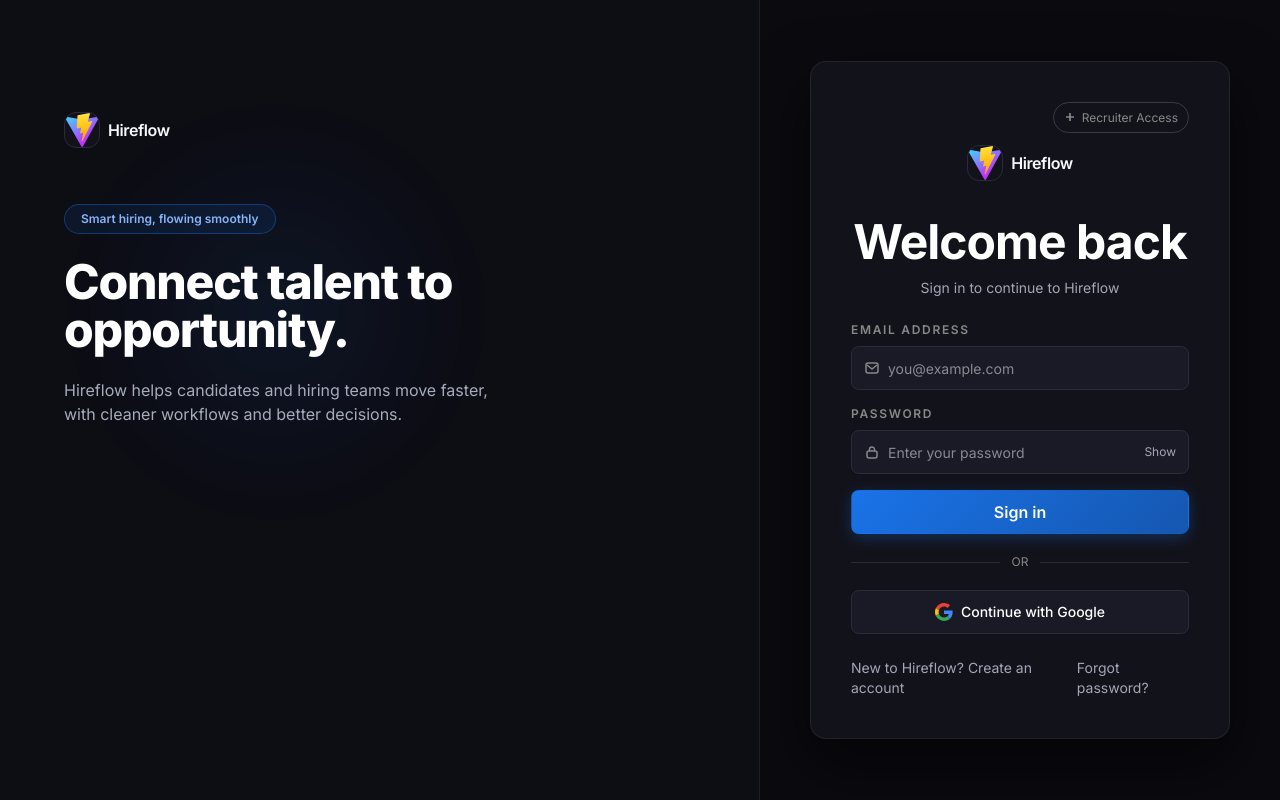
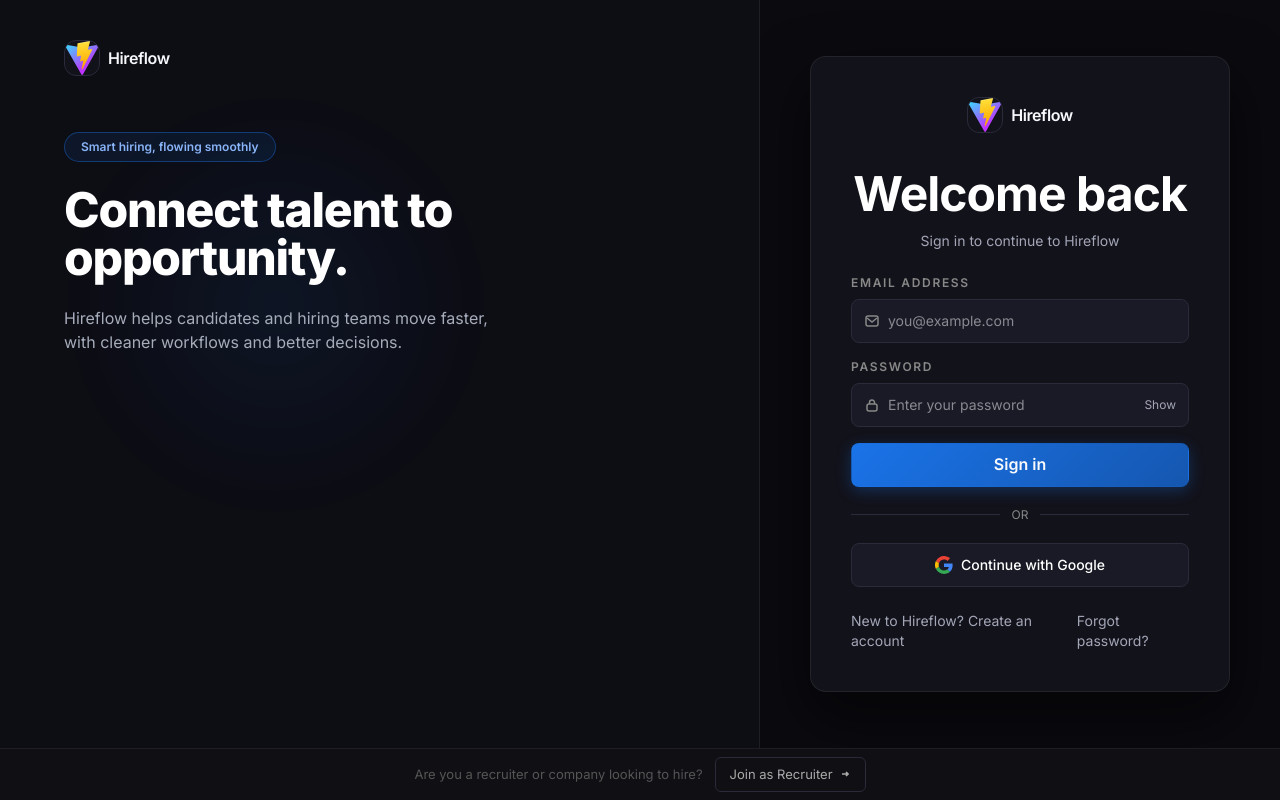
Before and after one commit to sharancode3/Hireflow, a React (Vite) app in the folder frontend/: page /Hireflow/login in a window 1280 px wide. Built offline with nearby package versions, Linux system fonts and the light colour scheme; no server answers.

Commit message:
Unify auth split layout and redesign recruiter registration

```diff
--- a/frontend/src/components/AuthLayout.tsx
+++ b/frontend/src/components/AuthLayout.tsx
@@ -1,3 +1,4 @@
+import type { ReactNode } from "react";
 import { Outlet } from "react-router-dom";
 
 export function AuthLayout() {
@@ -9,3 +10,32 @@
     </div>
   );
 }
+
+type AuthSplitLayoutProps = {
+  leftPanel: ReactNode;
+  rightPanel: ReactNode;
+  bottomBar?: ReactNode;
+  pageClassName?: string;
+};
+
+export function AuthSplitLayout({ leftPanel, rightPanel, bottomBar, pageClassName }: AuthSplitLayoutProps) {
+  const shellClassName = [
+    "auth-page-shell",
+    bottomBar ? "auth-page-shell--with-bottom" : "",
+    pageClassName ?? "",
+  ]
+    .filter(Boolean)
+    .join(" ");
+
+  return (
+    <div className={shellClassName}>
+      <div className="auth-split-page">
+        <div className="auth-split-layout">
+          <aside className="auth-left-panel">{leftPanel}</aside>
+          <section className="auth-right-panel">{rightPanel}</section>
+        </div>
+      </div>
+      {bottomBar ? <div className="auth-bottom-bar">{bottomBar}</div> : null}
+    </div>
+  );
+}
--- a/frontend/src/index.css
+++ b/frontend/src/index.css
@@ -1302,12 +1302,30 @@
 }
 
 .auth-split-page {
+  flex: 1;
+  display: flex;
+  flex-direction: row;
+  width: 100vw;
+  height: 100%;
+  overflow: hidden;
+  background: #0A0A0F;
+}
+
+.auth-page-shell {
   display: flex;
   flex-direction: row;
   width: 100vw;
   height: 100vh;
   overflow: hidden;
-  background: var(--color-bg);
+  background: #0A0A0F;
+}
+
+.auth-page-shell--with-bottom {
+  flex-direction: column;
+}
+
+.auth-page-shell--with-bottom .auth-split-page {
+  min-height: 0;
 }
 
 .auth-split-layout {
@@ -1329,33 +1347,108 @@
   border-right: 1px solid rgba(255, 255, 255, 0.07);
 }
 
+.auth-left-logo-wrap {
+  position: absolute;
+  top: 40px;
+  left: 64px;
+  z-index: 12;
+}
+
+.auth-left-content {
+  width: 100%;
+  max-width: 560px;
+}
+
 .auth-right-panel {
   width: 520px;
   flex-shrink: 0;
-  background: var(--color-bg);
+  min-height: 0;
+  background: #0A0A0F;
   display: flex;
   align-items: center;
   justify-content: center;
   padding: 40px;
+  overflow-y: auto;
 }
 
 .auth-form-card {
   width: 100%;
   max-width: 420px;
-  background: var(--color-card);
+  background: #12121A;
   border: 1px solid rgba(255, 255, 255, 0.07);
   border-radius: 16px;
   padding: 40px;
   box-shadow: 0 25px 60px rgba(0, 0, 0, 0.5);
 }
 
+.auth-bottom-bar {
+  height: 52px;
+  width: 100%;
+  background: rgba(255, 255, 255, 0.02);
+  border-top: 1px solid rgba(255, 255, 255, 0.06);
+}
+
+.auth-bottom-bar-inner {
+  height: 100%;
+  display: flex;
+  align-items: center;
+  justify-content: center;
+  gap: 12px;
+  padding: 0 16px;
+}
+
+.auth-bottom-copy {
+  font-size: 13px;
+  color: #555555;
+}
+
+.auth-bottom-cta {
+  display: inline-flex;
+  align-items: center;
+  gap: 6px;
+  border: 1px solid #2A2A3A;
+  background: transparent;
+  border-radius: 6px;
+  padding: 6px 14px;
+  font-size: 13px;
+  color: #AAAAAA;
+  transition: border-color 150ms ease, color 150ms ease;
+}
+
+.auth-bottom-cta:hover {
+  border-color: #1A73E8;
+  color: #FFFFFF;
+}
+
 @media (max-width: 767px) {
   .auth-left-panel {
     display: none;
   }
+
+  .auth-page-shell,
+  .auth-page-shell--with-bottom,
+  .auth-split-page {
+    height: 100dvh;
+  }
+
   .auth-right-panel {
     width: 100vw;
     padding: 20px;
+    align-items: flex-start;
+  }
+
+  .auth-form-card {
+    padding: 28px 20px;
+  }
+
+  .auth-bottom-bar {
+    height: auto;
+    padding: 10px 0;
+  }
+
+  .auth-bottom-bar-inner {
+    flex-direction: column;
+    gap: 8px;
   }
 }
 
--- a/frontend/src/pages/LoginPage.tsx
+++ b/frontend/src/pages/LoginPage.tsx
@@ -5,6 +5,7 @@
 import { useAuth } from "../auth/AuthContext";
 import type { User } from "../types";
 import { Logo } from "../components/Logo";
+import { AuthSplitLayout } from "../components/AuthLayout";
 
 function IconMail() {
   return (
@@ -35,10 +36,10 @@
   );
 }
 
-function RecruiterPlusIcon() {
+function ArrowRightIcon() {
   return (
     <svg width="12" height="12" viewBox="0 0 12 12" fill="none" stroke="currentColor" strokeWidth="1.7">
-      <path d="M6 2v8M2 6h8" />
+      <path d="M3 6h6M7 4l2 2-2 2" />
     </svg>
   );
 }
@@ -108,13 +109,16 @@
   }
 
   return (
-    <div className="auth-split-page text-text">
-      <div className="auth-split-layout">
-        <aside className="auth-left-panel">
+    <AuthSplitLayout
+      pageClassName="text-text"
+      leftPanel={
+        <>
           <div className="login-left-orb" />
-          <div className="relative z-10">
+          <div className="auth-left-logo-wrap">
             <Logo />
-            <div className="mt-14 space-y-6">
+          </div>
+          <div className="auth-left-content relative z-10">
+            <div className="space-y-6">
               <span className="inline-flex rounded-full border border-[#1A73E8]/40 bg-[#1A73E8]/10 px-4 py-1.5 text-xs font-semibold text-[#8AB4F8]">
                 Smart hiring, flowing smoothly
               </span>
@@ -123,9 +127,8 @@
                 Hireflow helps candidates and hiring teams move faster, with cleaner workflows and better decisions.
               </p>
             </div>
-          </div>
 
-          <div className="relative z-10 mt-10 space-y-3">
+            <div className="mt-10 space-y-3">
               {featureCards.map((item, idx) => (
                 <div
                   key={item.title}
@@ -140,17 +143,11 @@
                 </div>
               ))}
             </div>
-        </aside>
-
-        <section className="auth-right-panel">
+          </div>
+        </>
+      }
+      rightPanel={
         <div className="auth-form-card login-form-card">
-            <div className="mb-3 flex justify-end">
-              <Link to="/recruiter/register" className="login-recruiter-entry">
-                <RecruiterPlusIcon />
-                Recruiter Access
-              </Link>
-            </div>
-
           <div className="mb-8 flex justify-center">
             <Logo />
           </div>
@@ -222,8 +219,16 @@
             <Link to="/forgot-password" className="hover:text-white">Forgot password?</Link>
           </div>
         </div>
-        </section>
+      }
+      bottomBar={
+        <div className="auth-bottom-bar-inner">
+          <span className="auth-bottom-copy">Are you a recruiter or company looking to hire?</span>
+          <Link to="/recruiter/register" className="auth-bottom-cta">
+            Join as Recruiter
+            <ArrowRightIcon />
+          </Link>
         </div>
-    </div>
+      }
+    />
   );
 }
--- a/frontend/src/pages/RegisterPage.tsx
+++ b/frontend/src/pages/RegisterPage.tsx
@@ -7,6 +7,38 @@
 import { Logo } from "../components/Logo";
 import { Button } from "../components/ui/Button";
 import { FloatingInput } from "../components/ui/FloatingInput";
+import { AuthSplitLayout } from "../components/AuthLayout";
+
+function FeatureIcon({ color, path }: { color: string; path: string }) {
+  return (
+    <span className="flex h-9 w-9 items-center justify-center rounded-full" style={{ color, background: `${color}1A` }}>
+      <svg width="20" height="20" viewBox="0 0 24 24" fill="none" stroke="currentColor" strokeWidth="1.8">
+        <path d={path} />
+      </svg>
+    </span>
+  );
+}
+
+const featureCards = [
+  {
+    title: "Verified Opportunities",
+    description: "Every job listing is reviewed before going live.",
+    color: "#22C55E",
+    iconPath: "M12 3l7 4v5c0 5-3.5 8.5-7 9-3.5-.5-7-4-7-9V7l7-4zm-3 9l2 2 4-4",
+  },
+  {
+    title: "AI-Powered Matching",
+    description: "Your profile gets matched to roles that actually fit.",
+    color: "#1A73E8",
+    iconPath: "M13 2L4 14h6l-1 8 9-12h-6l1-8z",
+  },
+  {
+    title: "Track Everything",
+    description: "Applications, interviews and offers in one place.",
+    color: "#A855F7",
+    iconPath: "M12 7v5l3 3M21 12a9 9 0 11-18 0 9 9 0 0118 0z",
+  },
+] as const;
 
 export function RegisterPage() {
   const navigate = useNavigate();
@@ -53,41 +85,43 @@
   }
 
   return (
-    <div className="auth-split-page text-text">
-      <div className="auth-split-layout">
-        <aside className="auth-left-panel">
+    <AuthSplitLayout
+      pageClassName="text-text"
+      leftPanel={
+        <>
           <div className="login-left-orb" />
-          <div className="space-y-6">
+          <div className="auth-left-logo-wrap">
             <Logo />
+          </div>
+          <div className="auth-left-content relative z-10">
             <div className="space-y-3">
-              <h1 className="text-3xl font-semibold tracking-tight">Create your Hireflow account</h1>
-              <p className="text-sm text-text-secondary">Small progress every day adds up — your next opportunity starts here.</p>
+              <h1 className="text-5xl font-extrabold tracking-tight text-white">Start your journey.</h1>
+              <p className="max-w-md text-base text-[#A6ACBA]">Your next opportunity starts here, with verified roles and better matching.</p>
             </div>
-            <div className="flex flex-wrap gap-2">
-              {[
-                "Multi-step onboarding",
-                "Profile-ready setup",
-                "Profile-ready resume",
-              ].map((pill) => (
-                <span key={pill} className="rounded-full border border-border px-3 py-1 text-xs text-text-secondary">
-                  {pill}
-                </span>
+
+            <div className="mt-10 space-y-3">
+              {featureCards.map((item, idx) => (
+                <div
+                  key={item.title}
+                  className="login-feature-card"
+                  style={{ animationDelay: `${idx * 100}ms` }}
+                >
+                  <FeatureIcon color={item.color} path={item.iconPath} />
+                  <div>
+                    <div className="text-sm font-semibold text-white">{item.title}</div>
+                    <div className="text-xs text-[#9AA3B5]">{item.description}</div>
+                  </div>
+                </div>
               ))}
             </div>
           </div>
-
-          <div className="space-y-3 text-sm text-text-secondary">
-            <div>Fast sign-up with guided onboarding.</div>
-            <div>Theme ready: light, soft dark, and high contrast.</div>
-            <div>Resume generator included from day one.</div>
-          </div>
-        </aside>
-
-        <section className="auth-right-panel">
-          <div className="auth-form-card w-full max-w-md space-y-6">
+        </>
+      }
+      rightPanel={
+        <div className="auth-form-card login-form-card w-full max-w-md space-y-6">
           <div className="space-y-2">
-              <h2 className="text-2xl font-semibold">Register</h2>
-              <p className="text-sm text-text-secondary">Step {step} of 2 — create your account and add personal details.</p>
+            <h2 className="text-2xl font-semibold text-white">Register</h2>
+            <p className="text-sm text-text-secondary">Step {step} of 2 - create your account and add personal details.</p>
           </div>
 
           {error ? (
@@ -188,8 +222,7 @@
             Already have an account? <Link to="/login" className="hover:text-text">Sign in</Link>
           </div>
         </div>
-        </section>
-      </div>
-    </div>
+      }
+    />
   );
 }
```
Also changed, not shown: frontend/src/pages/RecruiterRegisterPage.tsx (+118 -25 lines). Lines whose indentation alone changed are shown as unchanged.
